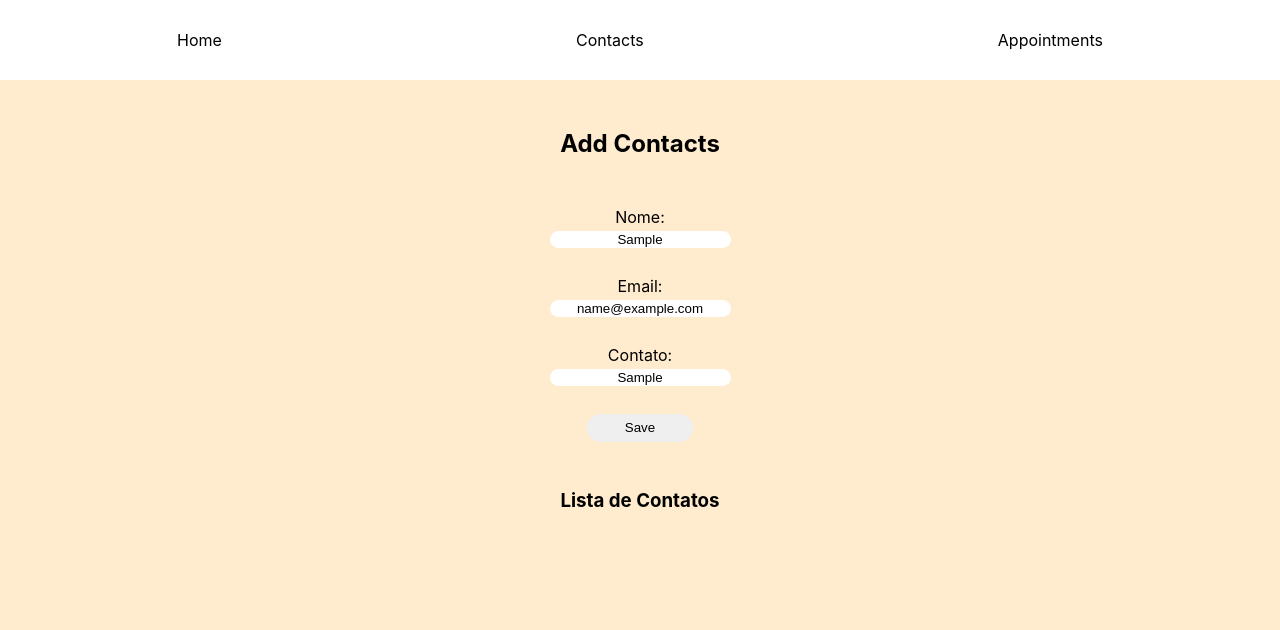
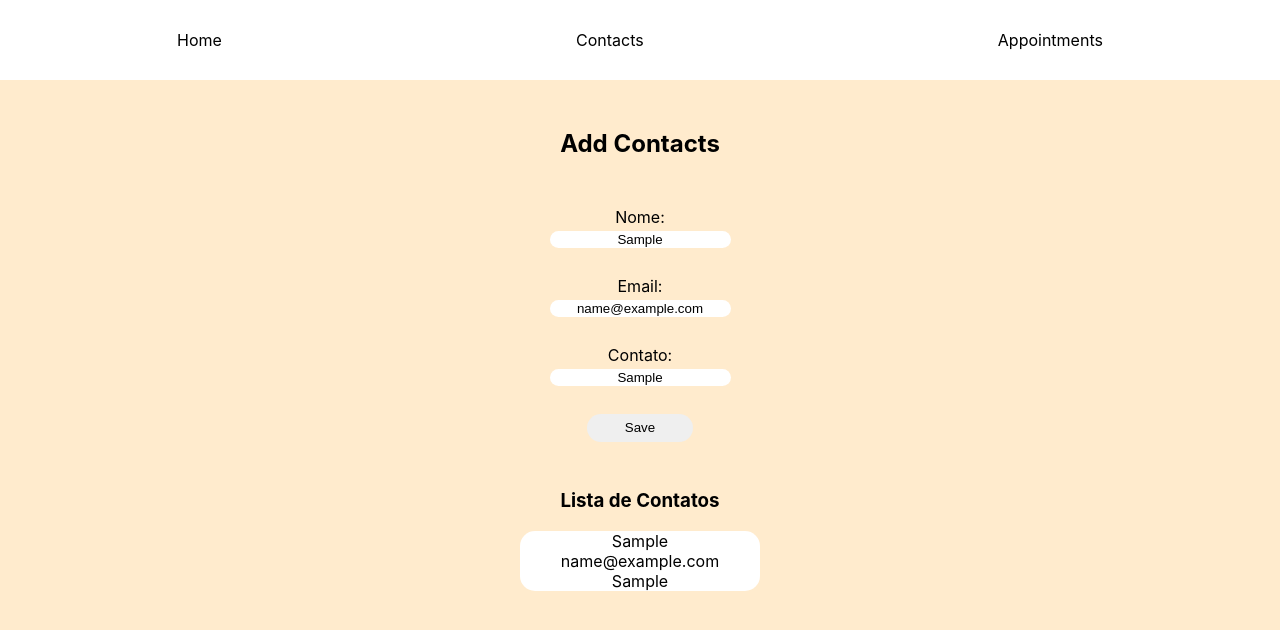
Before and after one commit to Vitor104/SchedulEase, a React (Create React App) app: page /Contact in a window 1280 px wide. Both pictures are taken after typing "Sample", "name@example.com", "Sample" into the empty fields and a click on the button "Save". Shown: the top 630 px of the page. Built offline with nearby package versions, Linux system fonts and the light colour scheme.

Commit message:
resolvi alguns bugs

```diff
--- a/src/componentes/app/App.js
+++ b/src/componentes/app/App.js
@@ -11,37 +11,67 @@ import Appointment from "../appointments/appointment";
 
 function App() {
 
+  /* CONTACTS */
   const [name, setName] = useState([]);
   const [email, setEmail] = useState([]);
   const [contato, setContato] = useState([]);
+  const [divs, setDivs] = useState([]);
+
+  /* APPOINTMENTS */
   const [description, setDescription] = useState();
-  const [divs, setDivs] = useState([]);
   const [option, setOption] = useState([]);
   const [divsAptm, setDivsAptm] = useState([]);
   const [date, setDate] = useState();
   const [time, setTime] = useState();
   const [title, setTitle] = useState();
- console.log(divs);
 
+ /* CONTACTS */
 
   const submitForm = (e) => {
     e.preventDefault();
 
+    const newContact = {name: name, email: email, contato: contato};
 
-       setDivs([...divs, divs.map((name, email, contato, index) => {
-        <div key={index}>{name}</div>
-       })])
+    setDivs(c => [...c, newContact]);
 
-          setOption([...option,
-          <option className={styles.newOption} key={option.length}>
-            <p>{name} | </p>
-            <p>{email} | </p>
-            <p>{contato}</p>
-            {divs.length + 1}
-          </option>]);
+    setOption(c => [...c, newContact])
+
+    setName('');
+    setEmail('');
+    setContato('');
+
+
   }
 
+     const handleNameChange = (event) => {
+      setName(event.target.value);
+     }
 
+      const handleEmailChange = (event) => {
+        setEmail(event.target.value);
+      }
+
+      const handleContatoChange = (event) => {
+        setContato(event.target.value);
+      }
+
+      /* APPOINTMENTS */
+
+      const handleDescriptionChange = (event) => {
+        setDescription(event.target.value);
+      }
+
+      const handleDateChange = (event) => {
+        setDate(event.target.value);
+      }
+
+      const handleTimeChange = (event) => {
+        setTime(event.target.value);
+      }
+
+      const handleTitleChange = (event) => {
+        setTitle(event.target.value);
+      }
 
       const submitAptm = (e) => {
         e.preventDefault();
@@ -74,19 +104,29 @@ function App() {
         <Routes>
           <Route path='/' element={ <Root />} />
 
-          <Route path='Contact' element={ <Contact divs={divs} setName={setName} setEmail={setEmail} setContato={setContato} submitForm={submitForm} />}/>
+          <Route path='Contact' element={
+            <Contact
+            submitForm={submitForm}
+            handleNameChange={handleNameChange}
+            handleEmailChange={handleEmailChange}
+            handleContatoChange={handleContatoChange}
+            divs={divs.map((element, index) => <div className='newDiv' key={index}>
+            {element.name} <br></br>
+            {element.email} <br></br>
+            {element.contato}
+            </div>)} />}/>
 
           <Route path='Appointment' element={
               <Appointment
-                name={name}
-                email={email}
-                contato={contato}
+                option={option.map((element, index) =>
+                <option key={index}>
+                {element.name} | {element.email} | {element.contato}
+                </option>)}
                 setDate={setDate}
                 setTime={setTime}
                 setTitle={setTitle}
                 setDescription={setDescription}
                 submit={submitAptm}
-                option={option}
                 divsAptm={divsAptm}
               />
 
@@ -112,7 +152,52 @@ export default App;
 
 //{ <Appointment setDescription={setDescription} submit={submitAptm} option={option} divsAptm={divsAptm}  />}
 
-//{name}<br></br>
-//{email}<br></br>
-//{contato}
-//{divs.length + 1}
+//element={ <Contact divs={divs} setName={setName} setEmail={setEmail} setContato={setContato} submitForm={submitForm} />}/>
+
+
+      // setDivs([...divs, divs.map((name, email, contato, index) => {
+     //   return (
+      //    <div key={index}>{name}</div>
+     //   )
+    //   })])
+
+      //    setOption([...option,
+      //    <option className={styles.newOption} key={option.length}>
+      //      <p>{name} | </p>
+       //     <p>{email} | </p>
+        //    <p>{contato}</p>
+         //   {divs.length + 1}
+        //  </option>]);
+
+        //element={
+       //   <Appointment
+       //   name={name}
+        //  email={email}
+       //   contato={contato}
+       //   setDate={setDate}
+       //   setTime={setTime}
+       //   setTitle={setTitle}
+       //   setDescription={setDescription}
+        //  submit={submitAptm}
+        //  option={option}
+        //  divsAptm={divsAptm}
+      //  />
+
+  //  } />
+
+  /*
+   e.preventDefault();
+        setDivsAptm([...divsAptm,
+          <div className='newDivAptm' key={divs.length}>
+          <h2>{title}</h2>
+          <p>{name}</p>
+          <p>{email}</p>
+          <p>{contato}</p>
+          <h2>Details: </h2>
+          <p>{description}</p>
+          <p>{time}</p>
+          <p>{date}</p>
+          </div>]);
+
+
+  */
--- a/src/componentes/contacts/contact.js
+++ b/src/componentes/contacts/contact.js
@@ -3,9 +3,9 @@ import styles from './contact.module.css';
 
 function Contact (props) {
 
-    const {name, setName} = props;
-    const {email, setEmail} = props;
-    const {contato, setContato} = props;
+    //const {name, setName} = props;
+   // const {email, setEmail} = props;
+    //const {contato, setContato} = props;
 
 
     return (
@@ -15,13 +15,13 @@ function Contact (props) {
             <section>
                 <form className={styles.formulario}>
                     <label for='nome'>Nome: </label>
-                    <input required  placeholder="Name" onChange={(e) => setName (e.target.value)} className={styles.formChild} id="nome" type="text"></input><br></br>
+                    <input required  placeholder="Name" onChange={props.handleNameChange} className={styles.formChild} id="nome" type="text"></input><br></br>
 
                     <label for="email">Email: </label>
-                    <input required placeholder="Email" onChange={(e) => setEmail (e.target.value)} className={styles.formChild} id='email'></input><br></br>
+                    <input required placeholder="Email" onChange={props.handleEmailChange} className={styles.formChild} id='email'></input><br></br>
 
                     <label for="contato">Contato: </label>
-                    <input required placeholder="Contact" onChange={(e) => setContato (e.target.value)} className={styles.formChild} id='contato'></input><br></br>
+                    <input required placeholder="Contact" onChange={props.handleContatoChange} className={styles.formChild} id='contato'></input><br></br>
 
                     <button type="submit" onClick={props.submitForm} className={styles.button}>Save</button>
                 </form>
@@ -39,3 +39,5 @@ function Contact (props) {
 
 
 export default Contact;
+
+//onChange={(e) => setEmail (e.target.value)}
```
